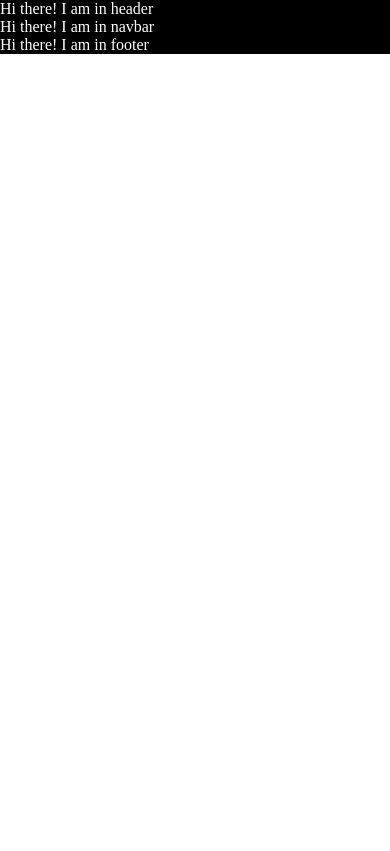
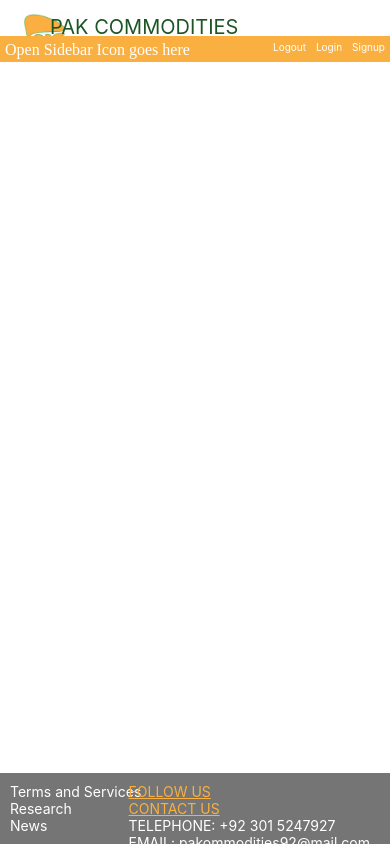
Before and after one commit to mishal-zahra/PakCommodities-ReactNative, a React Native app: screen / in a window 390 px wide. Built offline with nearby package versions, Linux system fonts and the light colour scheme.

Commit message:
layout commit # 1

```diff
--- a/App.js
+++ b/App.js
@@ -1,16 +1,21 @@
 import { StatusBar } from 'expo-status-bar';
 import React from 'react';
-import { StyleSheet, Text, View } from 'react-native';
+import { ScrollView, StyleSheet, Text, View } from 'react-native';
 import Header from './layouts/header/header';
 import Navbar from './layouts/navbar/navbar';
 import Footer from './layouts/footer/footer';
 
 export default function App() {
   return (
-    <View>
-      <Header></Header>
-      <Navbar></Navbar>
-      <Footer></Footer>
+    <View style={{marginTop: 10, flex: 1}}>
+      <ScrollView>
+        <Header/>
+        <Navbar/>
+        <ScrollView>
+          {/* Middle content goes here */}
+        </ScrollView>
+      </ScrollView>
+      <Footer/>
     </View>
   );
 }
--- a/layouts/footer/footer.js
+++ b/layouts/footer/footer.js
@@ -1,14 +1,30 @@
 import React, { Component } from 'react';
-import { View } from 'react-native';
-import styles from './footer_css.js';
+import { View, SafeAreaView, Text } from 'react-native';
+import styles from './footer.style.js';
 
 class Footer extends Component {
 
     render() {
         return(
-            <View style={styles.navbarBg}>
-                Hi there! I am in footer
-            </View>
+            <SafeAreaView>
+                <View style={styles.footer}>
+                    <View style={styles.otherLinks}>
+                        <Text style={styles.footerTextColor}>Terms and Services</Text>
+                        <Text style={styles.footerTextColor}>Research</Text>
+                        <Text style={styles.footerTextColor}>News</Text>
+                    </View>
+                    <View style={styles.contact}>
+                        <View>
+                            <Text style={styles.footerHeadings}>FOLLOW US</Text>
+                        </View>
+                        <View>
+                            <Text style={styles.footerHeadings}>CONTACT US</Text>
+                            <Text style={styles.footerTextColor}>TELEPHONE: +92 301 5247927</Text>
+                            <Text style={styles.footerTextColor}>EMAIL: pakommodities92@mail.com</Text>
+                        </View>
+                    </View>
+                </View>
+            </SafeAreaView>
         )
     }
 }
--- /dev/null
+++ b/layouts/footer/footer.style.js
@@ -0,0 +1,27 @@
+import { StyleSheet } from'react-native';
+
+var styles = StyleSheet.create({
+  footer: {
+    backgroundColor: '#757575',
+    flex: 1,
+    flexDirection: 'row',
+  },
+  otherLinks: {
+    margin: 10,
+  },
+  contact: {
+    margin: 10,
+    position: 'absolute',
+    right: 10
+  },
+  footerHeadings: {
+    fontSize: 14,
+    color: '#fab040',
+    textDecorationLine: 'underline'
+  },
+  footerTextColor: {
+    color: '#ffffff'
+  }
+});
+
+export default styles;
--- a/layouts/footer/footer_css.js
+++ /dev/null
@@ -1,10 +0,0 @@
-import { StyleSheet } from'react-native';
-
-var styles = StyleSheet.create({
-  navbarBg: {
-    backgroundColor: '#000000',
-    color: '#ffffff'
-  }
-});
-
-export default styles;
--- a/layouts/header/header.js
+++ b/layouts/header/header.js
@@ -1,14 +1,30 @@
 import React, { Component } from 'react';
-import { View } from 'react-native';
-import styles from './header_css.js';
+import { View, Image, Text, SafeAreaView, ToastAndroid, Platform } from 'react-native';
+import styles from './header.style.js';
 
 class Header extends Component {
 
+    componentDidMount = () => {
+        console.log("Header Initialized!")
+    }
+
+    showToast = (msg) => {
+        if(Platform.OS == 'ios') {
+            AlertIOS.alert(msg)
+        } else {
+            ToastAndroid.show(msg, ToastAndroid.SHORT)
+        }
+    }
+
     render() {
         return(
-            <View style={styles.navbarBg}>
-                Hi there! I am in header
-            </View>
+            <SafeAreaView style={styles.header}>
+                <Image style={styles.headerImg} source={require('../../assets/logo.png')} />
+                <View style={styles.headerText}>
+                    <Text style={styles.headerTextTop}>PAK COMMODITIES</Text>
+                    <Text style={styles.headerTextBottom}>Fastest News Updates of Commodities in Pakistan</Text>
+                </View>
+            </SafeAreaView>
         )
     }
 }
--- /dev/null
+++ b/layouts/header/header.style.js
@@ -0,0 +1,31 @@
+import { StyleSheet } from'react-native';
+
+var styles = StyleSheet.create({
+  // Header Styles
+  header: {
+    flex: 1,
+    flexDirection: 'row',
+    height: '50px'
+  },
+  headerImg: {
+    width: 50,
+    height: 50,
+    left: 20
+  },
+  headerText: {
+    flex: 1,
+    flexDirection: 'column',
+    textAlign: 'center',
+  },
+  headerTextTop: {
+    color: '#1d5625',
+    marginTop: 5,
+    fontSize: 20
+  },
+  headerTextBottom: {
+    color: '#56985f',
+    fontSize: 12,
+  },
+});
+
+export default styles;
--- a/layouts/header/header_css.js
+++ /dev/null
@@ -1,10 +0,0 @@
-import { StyleSheet } from'react-native';
-
-var styles = StyleSheet.create({
-  navbarBg: {
-    backgroundColor: '#000000',
-    color: '#ffffff'
-  }
-});
-
-export default styles;
--- a/layouts/navbar/navbar.js
+++ b/layouts/navbar/navbar.js
@@ -1,14 +1,27 @@
 import React, { Component } from 'react';
-import { View } from 'react-native';
-import styles from './navbar_css.js';
+import { View, SafeAreaView, Text } from 'react-native';
+import styles from './navbar.style.js';
 
 class Navbar extends Component {
 
     render() {
         return(
-            <View style={styles.navbarBg}>
-                Hi there! I am in navbar
-            </View>
+            <SafeAreaView style={styles.navbar}>
+                <View style={styles.navbarSidemenuIcon}>
+                    Open Sidebar Icon goes here
+                </View>
+                <View style={styles.navbarAnchors}>
+                    <Text style={styles.navbarAnchorsText} onPress={() => {console.log("Signup is pressed!")}}>
+                        Signup
+                    </Text>
+                    <Text style={styles.navbarAnchorsText} onPress={() => {console.log("Login is pressed!")}}>
+                        Login
+                    </Text>
+                    <Text style={styles.navbarAnchorsText} onPress={() => {console.log("Logout is pressed!")}}>
+                        Logout
+                    </Text>
+                </View>
+            </SafeAreaView>
         )
     }
 }
--- /dev/null
+++ b/layouts/navbar/navbar.style.js
@@ -0,0 +1,26 @@
+import { StyleSheet } from'react-native';
+
+var styles = StyleSheet.create({
+  // Navbar Styles
+  navbar: {
+    flex: 1,
+    flexDirection: 'row',
+    backgroundColor: '#fab040'
+  },
+  navbarSidemenuIcon: {
+    margin: 5,
+    color: '#ffffff',
+  },
+  navbarAnchors: {
+    flex: 1,
+    flexDirection: 'row-reverse',
+  },
+  navbarAnchorsText: {
+    margin: 5,
+    fontSize: 10,
+    color: '#ffffff',
+  }
+
+});
+
+export default styles;
--- a/layouts/navbar/navbar_css.js
+++ /dev/null
@@ -1,10 +0,0 @@
-import { StyleSheet } from'react-native';
-
-var styles = StyleSheet.create({
-  navbarBg: {
-    backgroundColor: '#000000',
-    color: '#ffffff'
-  }
-});
-
-export default styles;
```
Also changed, not shown: assets/logo.png (added).
